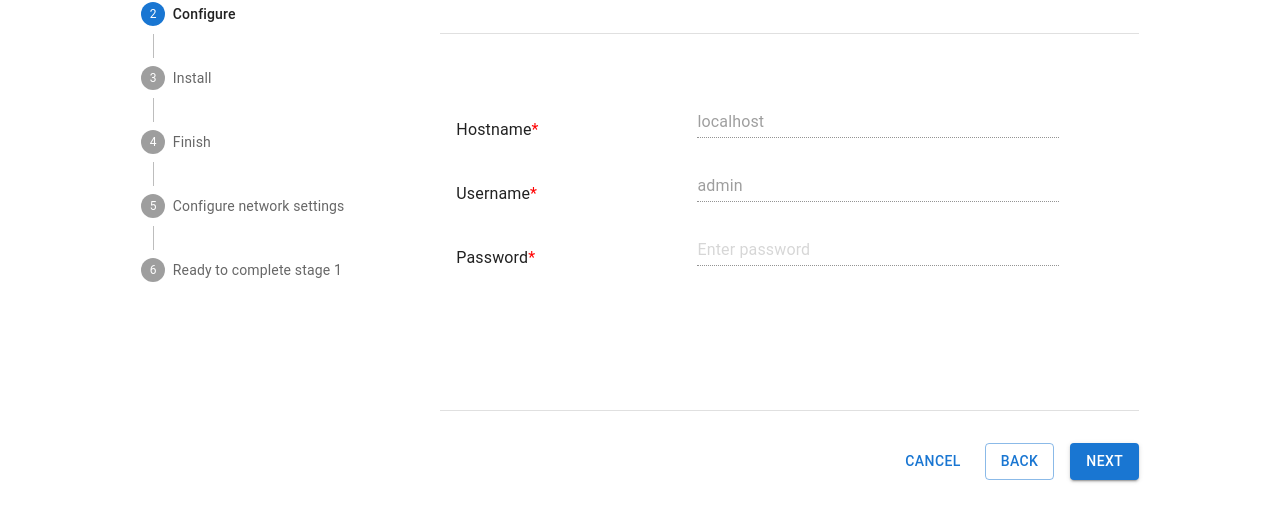
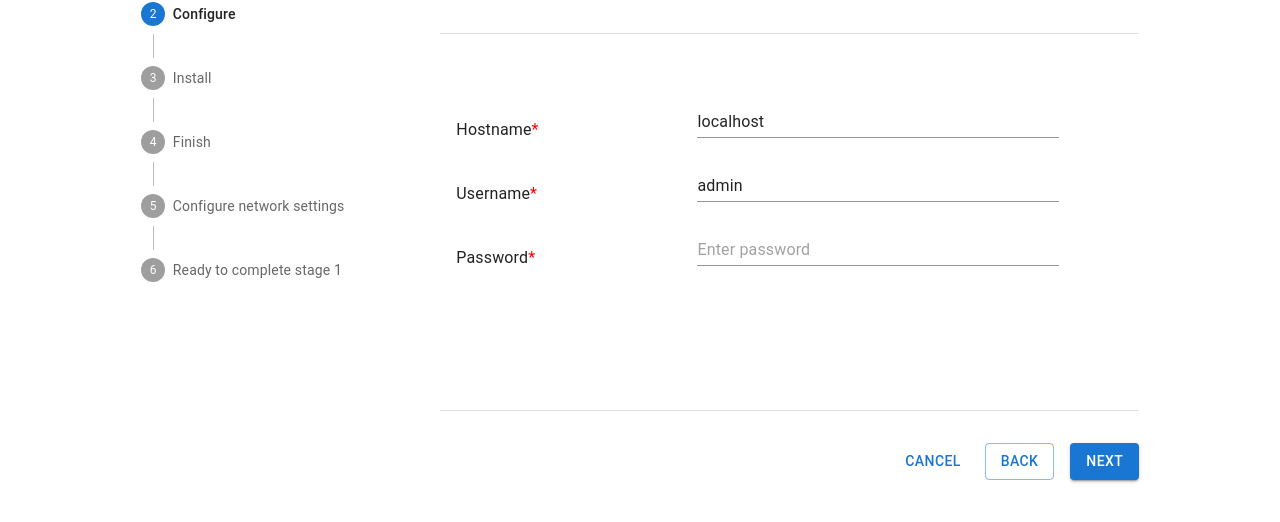
Before and after one commit to winterbear2077/adms-installer, a React (Vite) app: page /step in a window 1280 px wide. Both pictures are taken after a click on the button "NEXT". Shown: the part 230-752 px from the top of the page. Built offline with nearby package versions, Linux system fonts and the light colour scheme.

Commit message:
fix some issue

```diff
--- a/src-tauri/tauri.conf.json
+++ b/src-tauri/tauri.conf.json
@@ -14,7 +14,7 @@
       {
         "title": "adms-installer",
         "height": 900,
-        "minWidth": 1350
+        "width": 1350
       }
     ],
     "security": {
--- a/src/components/BasicForm.tsx
+++ b/src/components/BasicForm.tsx
@@ -25,21 +25,22 @@ const BasicForm = ({
     additionalInput,
 }: BasicFormProps) => {
     const { control, handleSubmit, reset } = useForm({
-        defaultValues: initialValues
+        mode: 'onBlur',
     });
 
-    useEffect(() => {
-        reset(initialValues);
-    }, [initialValues, reset]);
+    // useEffect(() => {
+    //     reset(initialValues);
+    // }, [initialValues, reset]);
 
     const navigate = useNavigate();
     const handleCancel = () => {
         navigate("/");
     }
 
+    const onSubmit = (data: any) => { onNext(data); };
+
     return (
-        <form onSubmit={handleSubmit(onNext)}>
-            <Box>
+        <Box component="form" onSubmit={handleSubmit(onSubmit)}>
             {/* form part*/}
             <Box sx={{
                 flex: 1,
@@ -84,17 +85,15 @@ const BasicForm = ({
                     </Button>
 
                     <Button
-                            onClick={onNext}
+                        type='submit'
                         variant="contained"
                         color="primary"
                     >
                         {isLastStep ? 'Finish' : 'Next'}
                     </Button>
-
                 </Box>
             </Box>
         </Box>
-        </form>
     );
 };
 
--- a/src/components/BasicInput.tsx
+++ b/src/components/BasicInput.tsx
@@ -12,14 +12,15 @@ export interface BasicInputProps {
     select?: boolean;
     onChange?: (value: string) => void;
     loadOptions?: () => Promise<string[]>;
+    rules?: any;
 }
 
 const BasicInput = ({ control, inputProps }: {
     control: any;
-    inputProps: BasicInputProps & { rules?: any };
+    inputProps: BasicInputProps;
 }) => {
     const [options, setOptions] = useState<string[]>([]);
-    const [isLoading, setIsLoading] = useState(false);
+    const [_, setIsLoading] = useState(false);
 
     // 处理异步加载选项
     useEffect(() => {
@@ -39,7 +40,7 @@ const BasicInput = ({ control, inputProps }: {
             name={inputProps.name}
             control={control}
             defaultValue={inputProps.defaultValue || ''}
-            rules={{ required: inputProps.required }}
+            rules={{ required: inputProps.required ? `${inputProps.title} is required` : false, ...inputProps.rules }}
             render={({ field, fieldState: { error } }) => {
                 // 统一处理变化事件
                 const handleChange = (event: SelectChangeEvent<unknown> | React.ChangeEvent<HTMLInputElement>) => {
@@ -66,12 +67,13 @@ const BasicInput = ({ control, inputProps }: {
                             select={inputProps.select}
                             variant="standard"
                             placeholder={inputProps.placeholder}
+                            value={field.value ?? ''}
                             sx={{ marginBottom: 2, width: '60%' }}
                             type={inputProps.type || 'text'}
                             error={!!error}
                             helperText={error?.message}
                             onChange={handleChange as React.ChangeEventHandler<HTMLInputElement | HTMLTextAreaElement>} // 统一使用自定义处理器
-                            disabled={isLoading || !inputProps.select} // 更合理的禁用逻辑
+                            required={inputProps.required}
                         >
                             {/* 下拉模式时的选项 */}
                             {inputProps.select && [
--- a/src/components/PageWithStepper.tsx
+++ b/src/components/PageWithStepper.tsx
@@ -18,8 +18,15 @@ export interface StepInfo {
 const PageWithStepper = ({ steps }: { steps: Array<StepInfo> }) => {
 
     const [activeStep, setActiveStep] = useState(0);
-    const onNext = () => setActiveStep((prevActiveStep) => prevActiveStep + 1);
-
+    const onNext = (_event: any) => setActiveStep((prevActiveStep) => prevActiveStep + 1);
+    const onSubmit = (data: any) => {
+        if (activeStep === steps.length - 1) {
+            // Handle final submission
+            console.log("Final submission");
+        } else {
+            onNext(data);
+        }
+    }
 
     const onBack = () => setActiveStep((prevActiveStep) => Math.max(0, prevActiveStep - 1));
 
@@ -40,8 +47,9 @@ const PageWithStepper = ({ steps }: { steps: Array<StepInfo> }) => {
                     <StepDescription steps={steps} activeStep={activeStep} />
 
                     <BasicForm
+                        key={activeStep}
                         formInfo={steps[activeStep].formInfo}
-                        onNext={onNext}
+                        onNext={onSubmit}
                         onBack={onBack}
                         isLastStep={activeStep === steps.length - 1}
                         currentStep={activeStep}
```
Lines whose indentation alone changed are shown as unchanged.
